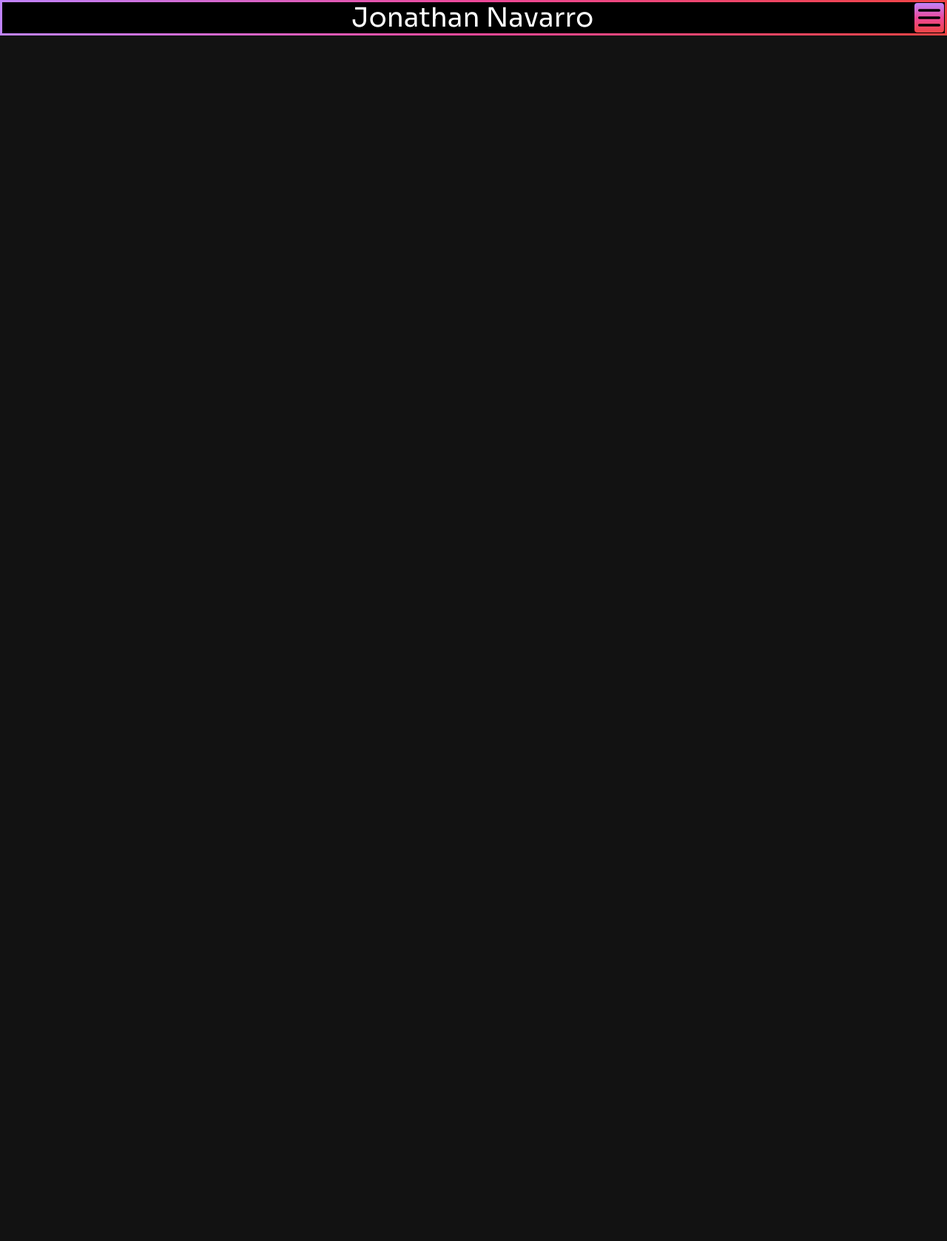
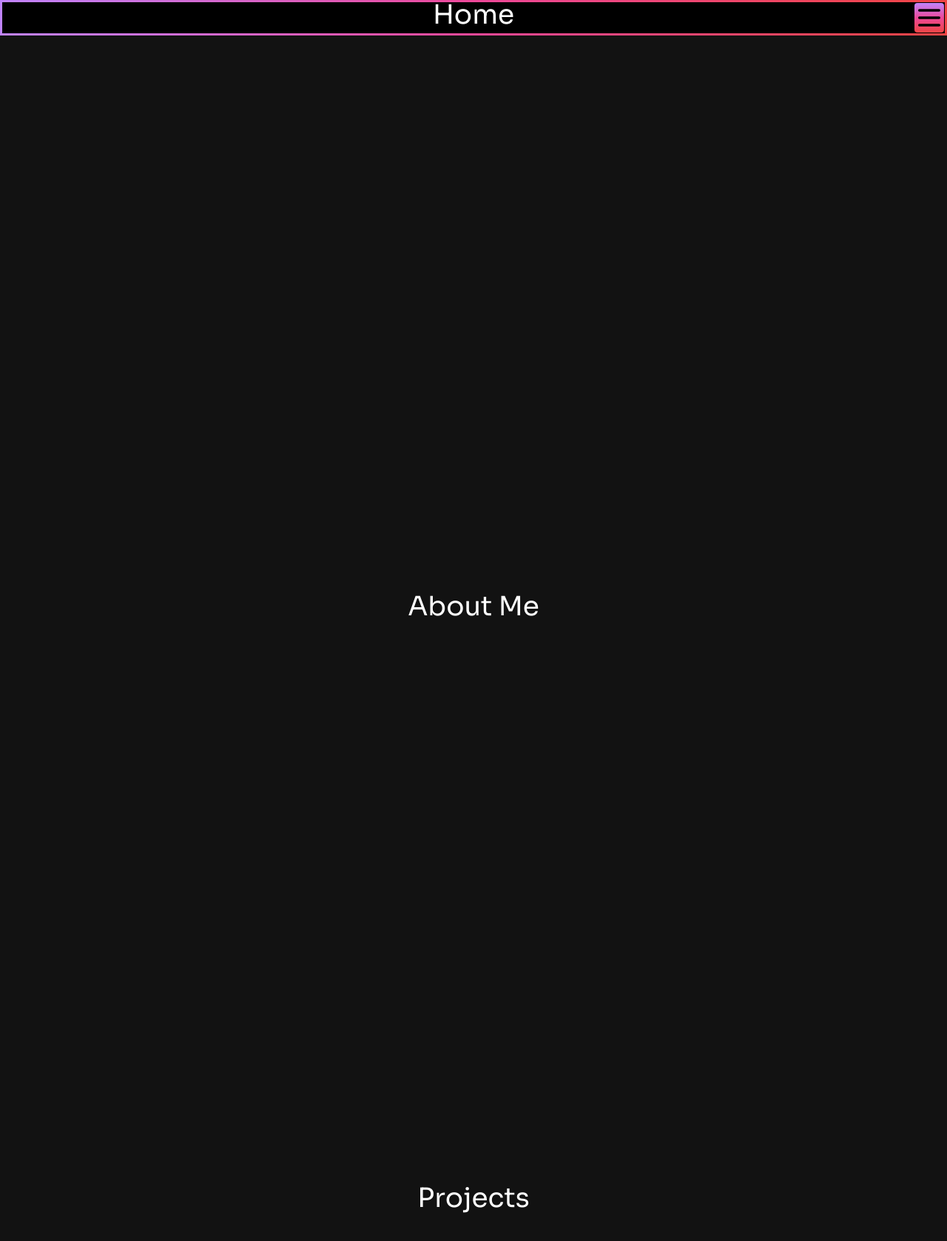
Before and after one commit to Jonnaa/Portfolio, a React (Vite) app: page / in a window 1280 px wide. Shown: the top 1678 px of the page at 74% size. Before the commit the page ends 800 px from the top, so only its background shows below. Built offline with nearby package versions, Linux system fonts and the light colour scheme.

Commit message:
Set up height for pages and also links working

```diff
--- a/src/components/AboutMe.jsx
+++ b/src/components/AboutMe.jsx
@@ -1,9 +1,14 @@
-
-
 const AboutMe = () => {
   return (
-    <div>AboutMe</div>
-  )
-}
+    <div
+      className="min-h-[calc(100vh)]"
+      id="aboutMe"
+    >
+      <h1 className="text-4xl w-96 mx-auto text-center sticky top-0 z-40">
+        About Me
+      </h1>
+    </div>
+  );
+};
 
-export default AboutMe
+export default AboutMe;
--- a/src/components/App.jsx
+++ b/src/components/App.jsx
@@ -1,9 +1,15 @@
+import AboutMe from "./AboutMe";
 import Header from "./Header";
+import Home from "./Home";
+import Projects from "./Projects";
 
 const App = () => {
   return (
     <>
       <Header />
+      <Home />
+      <AboutMe/>
+      <Projects/>
     </>
   );
 };
--- a/src/components/Header.jsx
+++ b/src/components/Header.jsx
@@ -10,10 +10,10 @@ const Header = () => {
   }
   return (
     <>
-      <div className="sticky top-0 z-50 p-[2.8px] bg-gradient-to-r from-purple-400 via-pink-500 to-red-500 ">
+      <div className="fixed w-full top-0 z-40 p-[2.8px] bg-gradient-to-r from-purple-400 via-pink-500 to-red-500 ">
         <div className="bg-black flex flex-row justify-between p-px">
           <span className="invisible">Invis</span>
-          <span className="text-4xl">Jonathan Navarro</span>
+          {/* <span className="text-4xl">Jonathan Navarro</span> */}
           <nav className="">
             <img
               src={Burger}
@@ -25,7 +25,7 @@ const Header = () => {
         </div>
       </div>
       {burgerClicked ? (
-        <nav className="fixed w-full h-full z-40 overscroll-contain">
+        <nav className="fixed w-full h-full z-50 overscroll-contain">
           <div className="flex flex-col w-full h-full bg-black/75 backdrop-blur-sm">
             <a href="#home" className={navClasses} onClick={handleOnClick}>
               Home
--- a/src/components/Home.jsx
+++ b/src/components/Home.jsx
@@ -1,7 +1,9 @@
 
 const Home = () => {
   return (
-    <div>Home</div>
+    <div className="min-h-screen" id="home">
+        <h1 className="text-4xl w-96 mx-auto text-center sticky top-0 z-40">Home</h1>
+    </div>
   )
 }
 
--- a/src/components/Projects.jsx
+++ b/src/components/Projects.jsx
@@ -1,8 +1,12 @@
-
 const Projects = () => {
   return (
-    <div>Projects</div>
-  )
-}
+    <div
+      className="min-h-[calc(100vh)]"
+      id="projects"
+    >
+      <h1 className="text-4xl sticky top-0 z-40 w-96 mx-auto text-center">Projects</h1>
+    </div>
+  );
+};
 
-export default Projects
+export default Projects;
```
